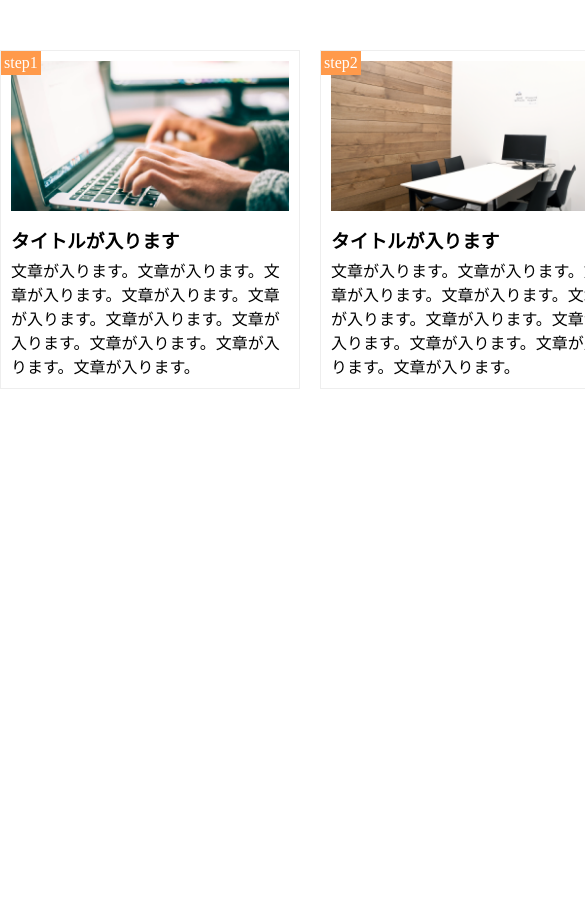
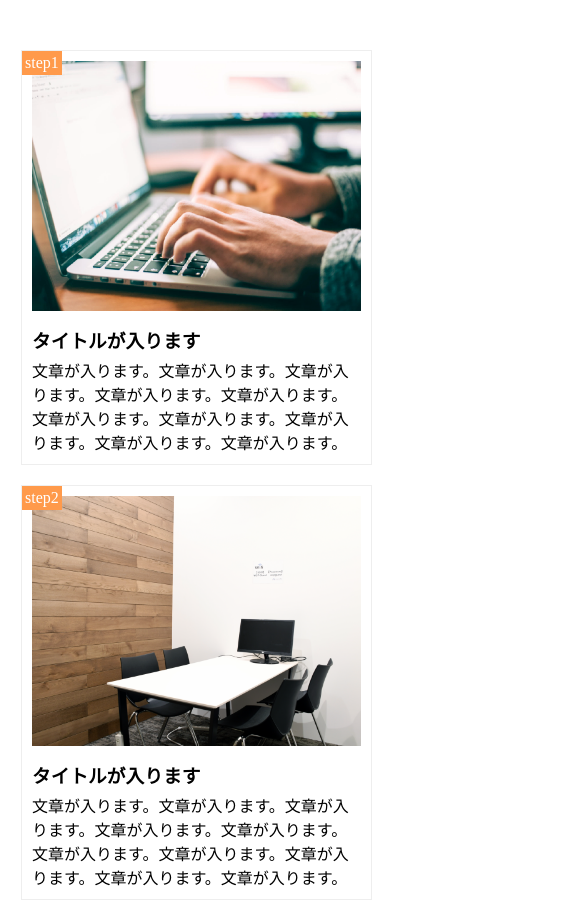
Before and after one commit to hiroki-ume/chapter9_exercise, a plain HTML site: page index.html in a window 390 px wide. Shown: the top 903 px of the page, 585 px wide, since content can reach past the window. Before the commit the page ends 844 px from the top, so only its background shows below. Drawn offline with Linux system fonts and the light colour scheme.

Commit message:
[Responsive]2-9

```diff
--- a/index.html
+++ b/index.html
@@ -2,6 +2,7 @@
 <html>
 <head>
 	<meta charset="utf-8">
+	<meta name="viewport" content="width=device-width,initial-scale=1.0">
 	<link rel="stylesheet" href="https://maxcdn.bootstrapcdn.com/font-awesome/4.7.0/css/font-awesome.min.css">
 	<link rel="stylesheet" type="text/css" href="style.css">
 	<title>９章演習</title>
--- a/style.css
+++ b/style.css
@@ -25,19 +25,19 @@ main{
 	height: 150px;
 	background-image: url(img/flow01.png);
 	background-size: cover;
-	background-position: center;
+	background-position: bottom;
 }
 .image2{
 	height: 150px;
 	background-image: url(img/flow02.png);
 	background-size: cover;
-	background-position: center;
+	background-position: bottom;
 }
 .image3{
 	height: 150px;
 	background-image: url(img/flow03.png);
 	background-size: cover;
-	background-position: center;
+	background-position: bottom;
 }
 .step{
 	position: absolute;
@@ -50,3 +50,28 @@ main{
 .title{
 	margin: 15px 0 5px;
 }
+
+@media screen and (max-width: 768px){
+	main{
+		width: 100%;
+		margin-top: 50px;
+	}
+	.contents{
+		width: 90%;
+		margin-bottom: 20px;
+		margin-left: 21px;
+		margin-right: 21px;
+	}
+	.image1{
+		height: 250px;
+	}
+	.image2{
+		height: 250px;
+	}.image3{
+		height: 250px;
+	}
+
+	.contents:last-child{
+		margin-bottom: 50px;
+	}
+}
```
